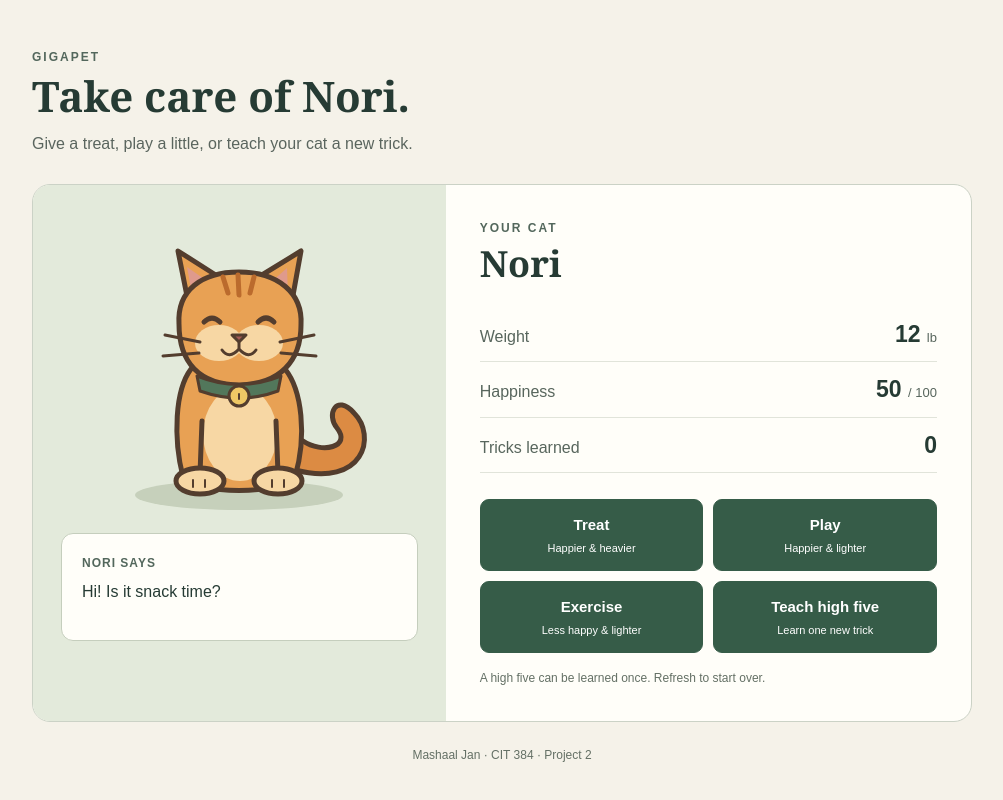
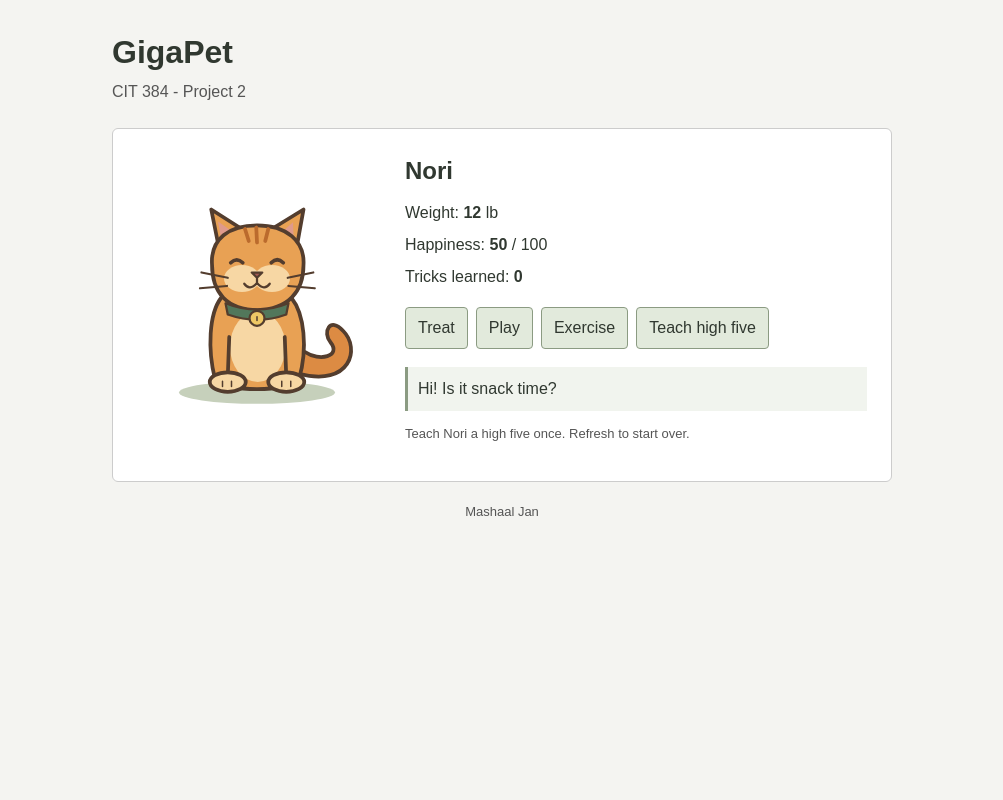
Before and after one commit to MartianMashaal/cit384-project2, a plain HTML site: page index.html in a window 1280 px wide. Shown: the whole page, without its empty margins (138-1141 px from the left). Drawn offline with Linux system fonts and the light colour scheme.

Commit message:
Simplify the game layout and button labels

```diff
--- a/index.html
+++ b/index.html
@@ -3,68 +3,44 @@
 <head>
     <meta charset="UTF-8">
     <meta name="viewport" content="width=device-width, initial-scale=1.0">
-    <meta name="description" content="Take care of Nori, a little virtual cat.">
-    <title>GigaPet | Nori</title>
+    <title>GigaPet | CIT 384</title>
     <link rel="icon" href="images/nori.svg" type="image/svg+xml">
     <link rel="stylesheet" href="style.css">
     <script src="vendor/jquery-3.7.1.min.js" defer></script>
     <script src="script.js" defer></script>
 </head>
 <body>
-    <header class="page-header">
-        <p class="eyebrow">GigaPet</p>
-        <h1>Take care of Nori.</h1>
-        <p>Give a treat, play a little, or teach your cat a new trick.</p>
+    <header>
+        <h1>GigaPet</h1>
+        <p>CIT 384 - Project 2</p>
     </header>
 
     <main class="pet-card">
-        <section class="pet-image-container" aria-label="Your pet">
-            <div class="pet-room">
-                <img class="pet-image" src="images/nori.svg" width="320" height="320" alt="Nori, an orange cat wearing a green collar">
-            </div>
-            <div class="pet-response" role="status" aria-live="polite" aria-atomic="true">
-                <span class="speaker">Nori says</span>
-                <p class="pet-message">Hi! Is it snack time?</p>
-            </div>
-        </section>
+        <div class="pet-image-container">
+            <img class="pet-image" src="images/nori.svg" width="240" height="240" alt="Nori, an orange cat wearing a green collar">
+        </div>
 
         <section class="dashboard" aria-labelledby="pet-name">
-            <p class="eyebrow">Your cat</p>
             <h2 id="pet-name" class="name">Nori</h2>
-            <dl class="pet-stats">
-                <div>
-                    <dt>Weight</dt>
-                    <dd><span class="weight">12</span> <small>lb</small></dd>
-                </div>
-                <div>
-                    <dt>Happiness</dt>
-                    <dd><span class="happiness">50</span> <small>/ 100</small></dd>
-                </div>
-                <div>
-                    <dt>Tricks learned</dt>
-                    <dd class="tricks">0</dd>
-                </div>
-            </dl>
+            <div class="pet-stats">
+                <p>Weight: <strong class="weight">12</strong> lb</p>
+                <p>Happiness: <strong class="happiness">50</strong> / 100</p>
+                <p>Tricks learned: <strong class="tricks">0</strong></p>
+            </div>
 
-            <div class="button-container" aria-label="Pet care actions">
-                <button class="treat-button" type="button">
-                    <strong>Treat</strong><span>Happier &amp; heavier</span>
-                </button>
-                <button class="play-button" type="button">
-                    <strong>Play</strong><span>Happier &amp; lighter</span>
-                </button>
-                <button class="exercise-button" type="button">
-                    <strong>Exercise</strong><span>Less happy &amp; lighter</span>
-                </button>
-                <button class="teach-button" type="button">
-                    <strong>Teach high five</strong><span>Learn one new trick</span>
-                </button>
+            <div class="button-container">
+                <button class="treat-button" type="button">Treat</button>
+                <button class="play-button" type="button">Play</button>
+                <button class="exercise-button" type="button">Exercise</button>
+                <button class="teach-button" type="button">Teach high five</button>
             </div>
-            <p class="care-note">A high five can be learned once. Refresh to start over.</p>
+
+            <p class="pet-message" role="status" aria-live="polite">Hi! Is it snack time?</p>
+            <p class="care-note">Teach Nori a high five once. Refresh to start over.</p>
         </section>
     </main>
 
-    <footer>Mashaal Jan · CIT 384 · Project 2</footer>
-    <noscript><p class="noscript-note">Enable JavaScript to play with Nori.</p></noscript>
+    <footer>Mashaal Jan</footer>
+    <noscript><p>Enable JavaScript to play with Nori.</p></noscript>
 </body>
 </html>
--- a/script.js
+++ b/script.js
@@ -58,8 +58,7 @@ function clickedTeachButton() {
     // trick is complete. The replacement is a new element, not just a new label.
     // Documentation: https://api.jquery.com/replaceWith/
     $('.teach-button').replaceWith(
-        '<button class="teach-button learned" type="button" disabled>' +
-        '<strong>High five learned!</strong><span>One clever cat.</span></button>'
+        '<button class="teach-button" type="button" disabled>High five learned!</button>'
     );
 }
 
--- a/style.css
+++ b/style.css
@@ -3,239 +3,126 @@
 }
 
 body {
-    margin: 0;
-    padding: 48px 24px 24px;
-    background: #f5f2e9;
-    color: #263b34;
+    max-width: 820px;
+    margin: 0 auto;
+    padding: 28px 20px;
+    background: #f4f4f1;
+    color: #303830;
     font-family: Arial, Helvetica, sans-serif;
     line-height: 1.5;
 }
 
-.page-header, main, footer {
-    max-width: 940px;
-    margin-left: auto;
-    margin-right: auto;
-}
-
-.page-header {
-    margin-bottom: 28px;
-}
-
-.eyebrow {
-    margin: 0 0 6px;
-    color: #53675c;
-    font-size: 12px;
-    font-weight: bold;
-    letter-spacing: 2px;
-    text-transform: uppercase;
-}
-
-h1, h2 {
-    margin: 0;
-    font-family: Georgia, 'Times New Roman', serif;
-    line-height: 1.15;
+header {
+    margin-bottom: 24px;
 }
 
 h1 {
-    font-size: 42px;
+    margin: 0;
+    font-size: 32px;
 }
 
-h2 {
-    font-size: 36px;
-}
-
-.page-header > p:last-child {
-    margin: 12px 0 0;
-    color: #5a655e;
+header p {
+    margin: 4px 0 0;
+    color: #555;
 }
 
 .pet-card {
     display: flex;
-    border: 1px solid #cbd2c6;
-    border-radius: 18px;
-    background: #fffef9;
-    overflow: hidden;
+    align-items: center;
+    gap: 28px;
+    padding: 24px;
+    border: 1px solid #ccc;
+    border-radius: 6px;
+    background: white;
 }
 
 .pet-image-container {
-    width: 44%;
-    padding: 28px;
-    background: #e3eadb;
-}
-
-.pet-room {
-    display: flex;
-    min-height: 320px;
-    align-items: center;
-    justify-content: center;
+    flex: 0 0 240px;
+    text-align: center;
 }
 
 .pet-image {
-    display: block;
     max-width: 100%;
     height: auto;
-    transition: transform 0.2s;
-}
-
-.pet-image:hover {
-    transform: rotate(-3deg);
-}
-
-.pet-response {
-    min-height: 108px;
-    padding: 16px 20px;
-    border: 1px solid #c5cebd;
-    border-radius: 12px;
-    background: #fffef9;
-}
-
-.speaker {
-    color: #53675c;
-    font-size: 12px;
-    font-weight: bold;
-    text-transform: uppercase;
-    letter-spacing: 1px;
-}
-
-.pet-message {
-    margin: 6px 0 0;
 }
 
 .dashboard {
-    width: 56%;
-    padding: 34px;
+    flex: 1;
+    min-width: 0;
 }
 
-.pet-stats {
-    margin: 22px 0 26px;
+h2 {
+    margin: 0 0 12px;
+    font-size: 24px;
 }
 
-.pet-stats > div {
-    display: flex;
-    justify-content: space-between;
-    align-items: baseline;
-    gap: 12px;
-    padding: 10px 0;
-    border-bottom: 1px solid #e1e4da;
-}
-
-dt {
-    color: #58665d;
-}
-
-dd {
-    margin: 0;
-    font-size: 23px;
-    font-weight: bold;
-    font-variant-numeric: tabular-nums;
-}
-
-dd small {
-    color: #58665d;
-    font-size: 13px;
-    font-weight: normal;
+.pet-stats p {
+    margin: 8px 0;
 }
 
 .button-container {
-    display: grid;
-    grid-template-columns: 1fr 1fr;
-    gap: 10px;
+    display: flex;
+    flex-wrap: wrap;
+    gap: 8px;
+    margin-top: 18px;
 }
 
 button {
-    padding: 14px 10px;
-    border: 1px solid #365c48;
-    border-radius: 9px;
-    background: #365c48;
-    color: #ffffff;
+    padding: 8px 12px;
+    border: 1px solid #8b9b82;
+    border-radius: 4px;
+    background: #e2eadc;
+    color: #303830;
     font: inherit;
     cursor: pointer;
 }
 
-button strong, button span {
-    display: block;
-}
-
-button strong {
-    font-size: 15px;
-}
-
-button span {
-    margin-top: 3px;
-    font-size: 11px;
-}
-
 button:hover {
-    background: #244733;
+    background: #ceddc5;
 }
 
 button:focus-visible {
-    outline: 3px solid #bc5d28;
-    outline-offset: 3px;
-}
-
-button:active:not(:disabled) {
-    transform: translateY(1px);
+    outline: 2px solid #49643b;
+    outline-offset: 2px;
 }
 
 button:disabled {
-    background: #e3eadb;
-    border-color: #c5cebd;
-    color: #36533e;
+    background: #eee;
+    border-color: #ccc;
+    color: #555;
     cursor: default;
 }
 
-.care-note {
-    margin: 16px 0 0;
-    color: #647065;
-    font-size: 12px;
+.pet-message {
+    margin: 18px 0 0;
+    padding: 10px;
+    border-left: 3px solid #8b9b82;
+    background: #f1f4ee;
+}
+
+.care-note, footer {
+    color: #555;
+    font-size: 13px;
 }
 
 footer {
-    margin-top: 24px;
-    color: #647065;
-    font-size: 12px;
+    margin-top: 20px;
     text-align: center;
 }
 
-.noscript-note {
-    text-align: center;
-    color: #8a331d;
-}
-
-@media (max-width: 700px) {
-    body {
-        padding: 28px 16px 20px;
+@media (max-width: 600px) {
+    .pet-card {
+        flex-direction: column;
+        align-items: stretch;
+        gap: 16px;
+        padding: 20px;
     }
 
-    h1 {
-        font-size: 34px;
-    }
-
-    .pet-card {
-        display: block;
-    }
-
-    .pet-image-container, .dashboard {
-        width: 100%;
-        padding: 24px;
-    }
-
-    .pet-room {
-        min-height: 220px;
+    .pet-image-container {
+        flex: auto;
     }
 
     .pet-image {
-        width: 230px;
+        width: 210px;
     }
 }
-
-@media (prefers-reduced-motion: reduce) {
-    .pet-image {
-        transition: none;
-    }
-
-    .pet-image:hover {
-        transform: none;
-    }
-}
```
